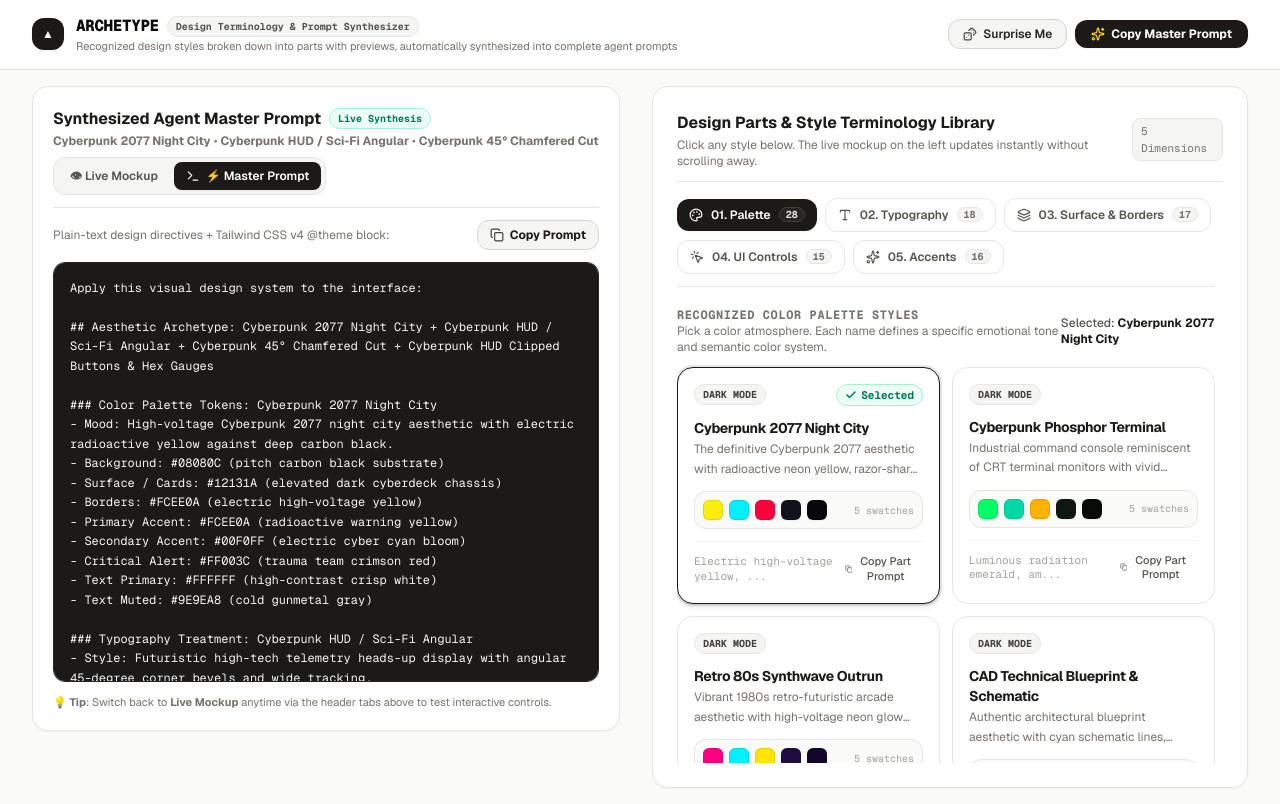
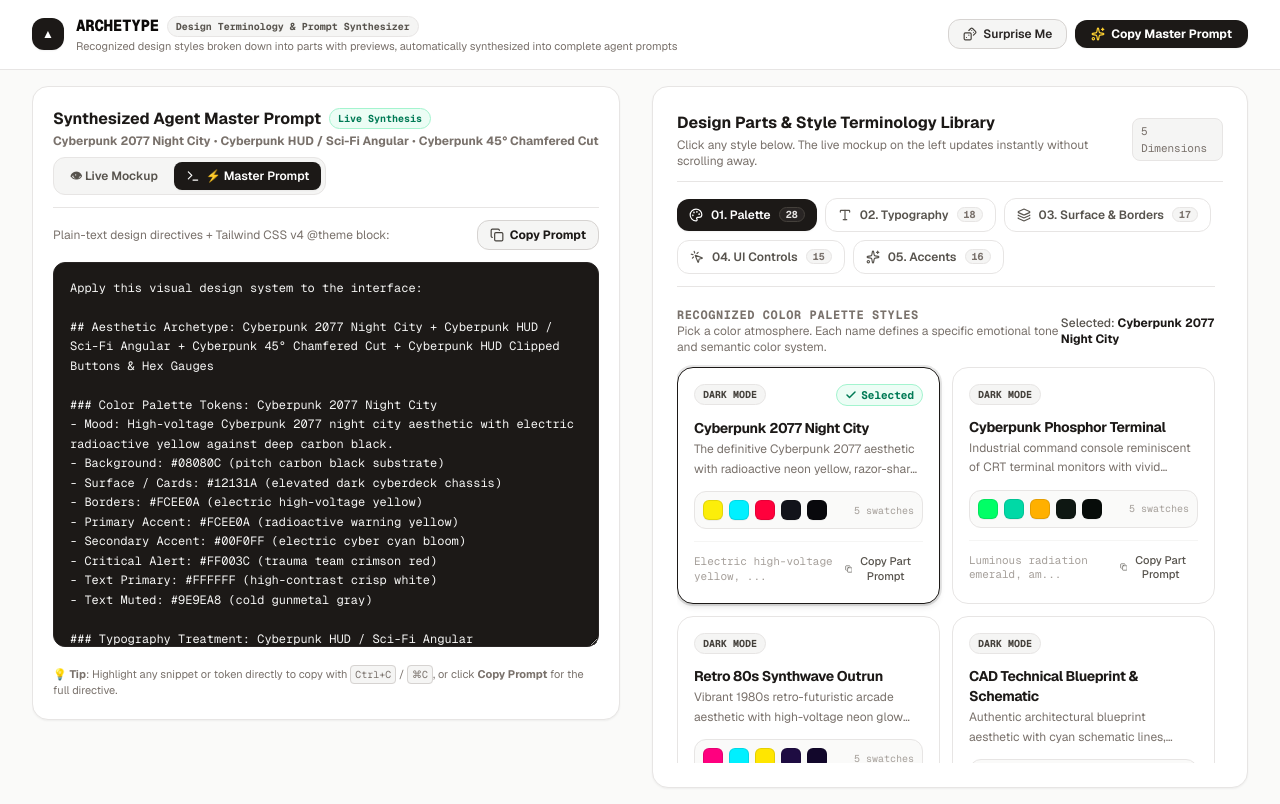
Before and after one commit to butageek/archetype, a Next.js app: page / in a window 1280 px wide. Both pictures are taken after a click on the button "⚡ Master Prompt". Built offline with nearby package versions, Linux system fonts and the light colour scheme; a web font is replaced by a local one.

Commit message:
fix(prompt): replace pre select-all with interactive selectable textarea

```diff
--- a/src/app/page.tsx
+++ b/src/app/page.tsx
@@ -245,13 +245,19 @@ export default function ArchetypeSynthesizerPage() {
                   </div>
 
                   <div className="relative">
-                    <pre className="p-4 bg-stone-900 text-stone-100 rounded-xl font-mono text-xs overflow-x-auto whitespace-pre-wrap leading-relaxed select-all border border-stone-800 max-h-[420px]">
-                      {combinedMasterPrompt}
-                    </pre>
+                    <textarea
+                      readOnly
+                      value={combinedMasterPrompt}
+                      rows={18}
+                      className="w-full p-4 bg-stone-900 text-stone-100 rounded-xl font-mono text-xs leading-relaxed border border-stone-800 focus:outline-none focus:ring-1 focus:ring-stone-600 cursor-text select-text resize-y shadow-inner scrollbar-thin"
+                      spellCheck={false}
+                    />
                   </div>
 
-                  <div className="text-[11px] text-stone-500">
-                    💡 <strong>Tip</strong>: Switch back to <strong>Live Mockup</strong> anytime via the header tabs above to test interactive controls.
+                  <div className="text-[11px] text-stone-500 flex flex-wrap items-center justify-between gap-1">
+                    <span>
+                      💡 <strong>Tip</strong>: Highlight any snippet or token directly to copy with <kbd className="px-1 py-0.5 rounded bg-stone-100 border border-stone-300 font-mono text-[10px]">Ctrl+C</kbd> / <kbd className="px-1 py-0.5 rounded bg-stone-100 border border-stone-300 font-mono text-[10px]">⌘C</kbd>, or click <strong>Copy Prompt</strong> for the full directive.
+                    </span>
                   </div>
                 </div>
               )}
```
